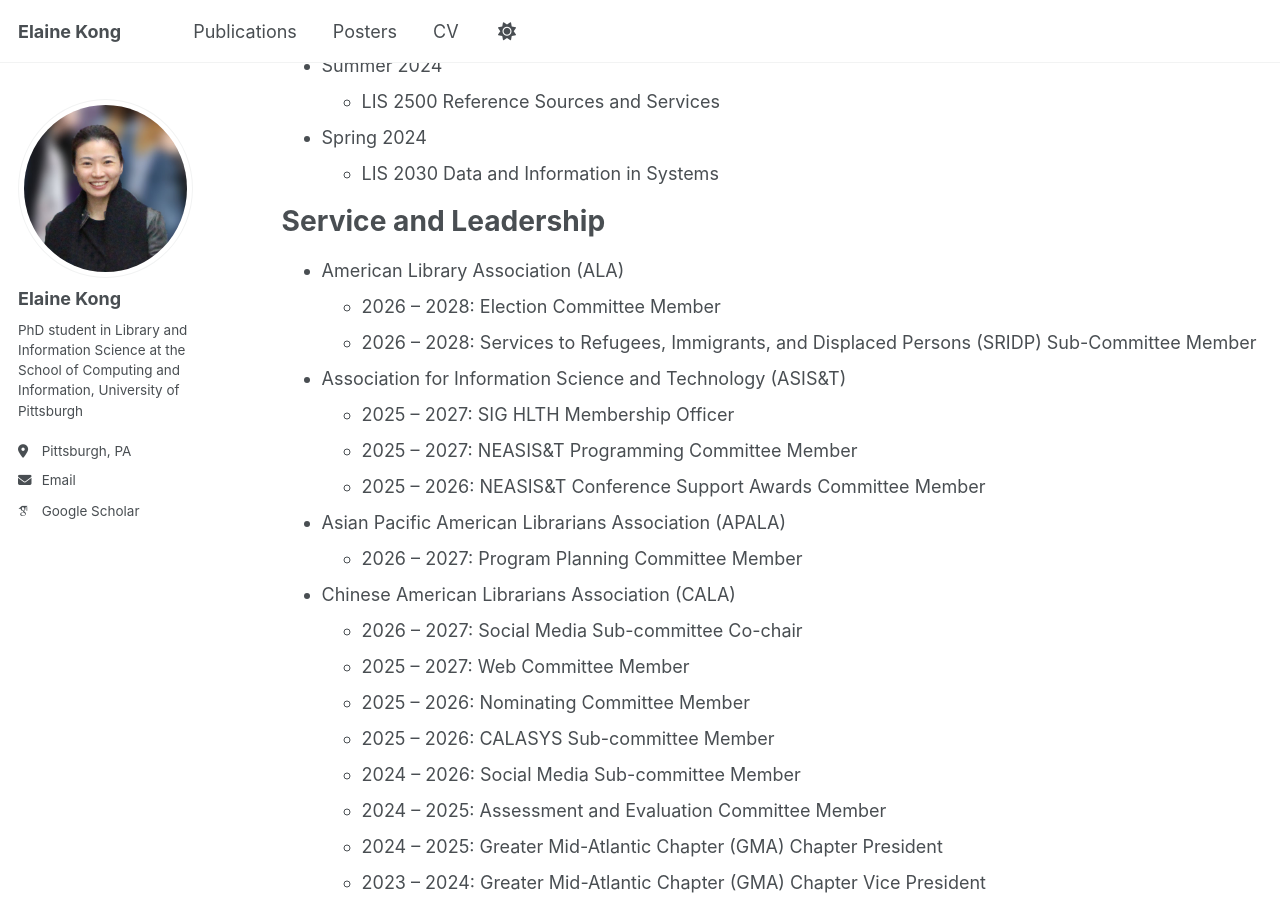
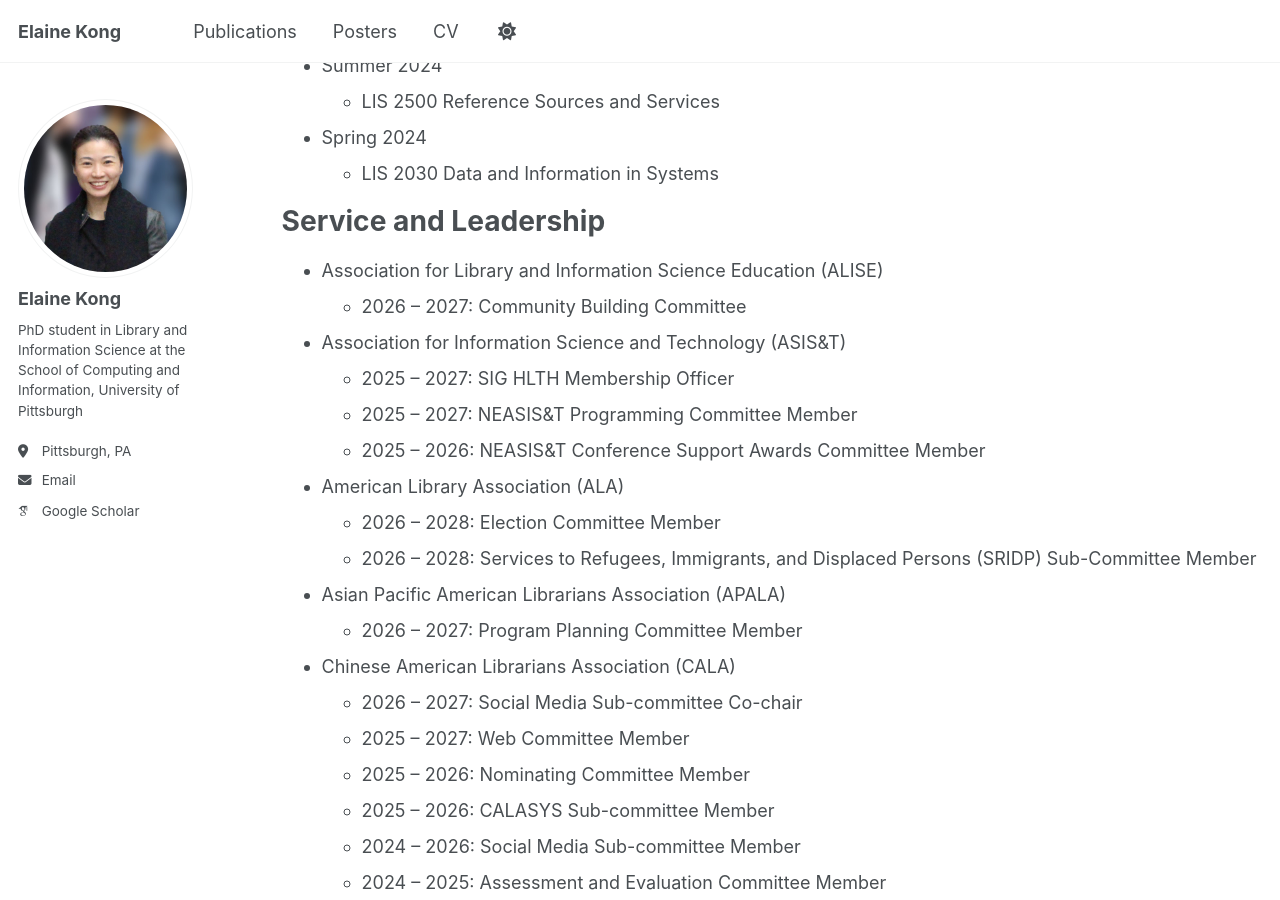
Before and after one commit to elainewskong/elainewskong.github.io, a Jekyll site: the page built from _pages/cv.md, in a window 1280 px wide and 900 px high, scrolled down 1458 px. Built offline with Jekyll 4.4.1, drawn with Linux system fonts in a browser that asks for light colours; some web fonts are replaced; a script that is not in the unit is left out.

Commit message:
Update cv.md

```diff
--- a/_pages/cv.md
+++ b/_pages/cv.md
@@ -58,13 +58,15 @@ Teaching
 
 Service and Leadership
 ======
-* American Library Association (ALA)
-  * 2026 – 2028: Election Committee Member
-  * 2026 – 2028: Services to Refugees, Immigrants, and Displaced Persons (SRIDP) Sub-Committee Member
+* Association for Library and Information Science Education (ALISE)
+  * 2026 – 2027: Community Building Committee
 * Association for Information Science and Technology (ASIS&T)
   * 2025 – 2027: SIG HLTH Membership Officer
   * 2025 – 2027: NEASIS&T Programming Committee Member
   * 2025 – 2026: NEASIS&T Conference Support Awards Committee Member
+* American Library Association (ALA)
+  * 2026 – 2028: Election Committee Member
+  * 2026 – 2028: Services to Refugees, Immigrants, and Displaced Persons (SRIDP) Sub-Committee Member
 * Asian Pacific American Librarians Association (APALA)
   * 2026 – 2027: Program Planning Committee Member
 * Chinese American Librarians Association (CALA)
```
